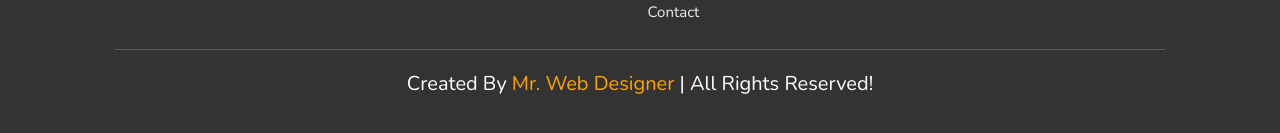
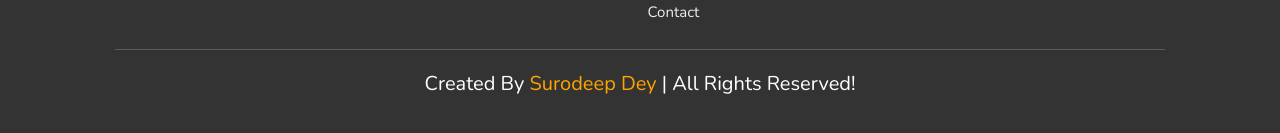
Before and after one commit to SurodeepDey/ResponsiveWebsiteTourandTravel, a plain HTML site: page index.html in a window 1280 px wide. Shown: the part 5719-5852 px from the top of the page. Drawn offline with nearby package versions, Linux system fonts and the light colour scheme.

Commit message:
Update index.html

```diff
--- a/index.html
+++ b/index.html
@@ -588,7 +588,7 @@
 
     </div>
 
-    <h1 class="credit"> created by <span> mr. web designer </span> | all rights reserved! </h1>
+    <h1 class="credit"> created by <span> Surodeep Dey </span> | all rights reserved! </h1>
 
 </section>
 
```
